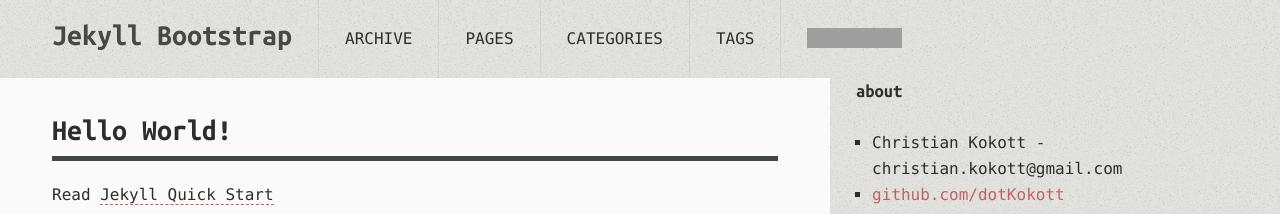
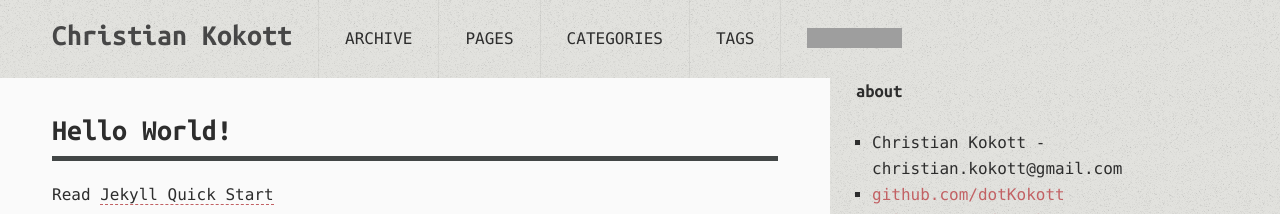
Before and after one commit to dotKokott/dotKokott.github.io, a Jekyll site: the page built from index.md, in a window 1280 px wide. Shown: the top 214 px of the page. Built offline with Jekyll 4.4.1, drawn with Linux system fonts in a browser that asks for light colours; comment, search, counter and statistics services are not loaded; some of the changed lines change nothing that is shown; grey boxes are pictures that could not be loaded.

Commit message:
Added google analytics

```diff
--- a/_config.yml
+++ b/_config.yml
@@ -8,7 +8,7 @@
 # Themes are encouraged to use these universal variables
 # so be sure to set them if your theme uses them.
 #
-title : Jekyll Bootstrap
+title : Christian Kokott
 tagline: Site Tagline
 author :
   name : Christian Kokott
@@ -24,7 +24,7 @@
 # Else if you are pushing to username.github.io, replace with your username.
 # Finally if you are pushing to a GitHub project page, include the project name at the end.
 #
-production_url : http://dotKokott.github.io
+production_url : http://dotkokott.github.io
 
 gems: ["jekyll-sitemap"]
 
@@ -105,7 +105,7 @@
     gauges :
         site_id : 'SITE ID'
     google :
-        tracking_id : 'UA-123-12'
+        tracking_id : 'UA-87332878-1'
     getclicky :
       site_id :
     mixpanel :
```
